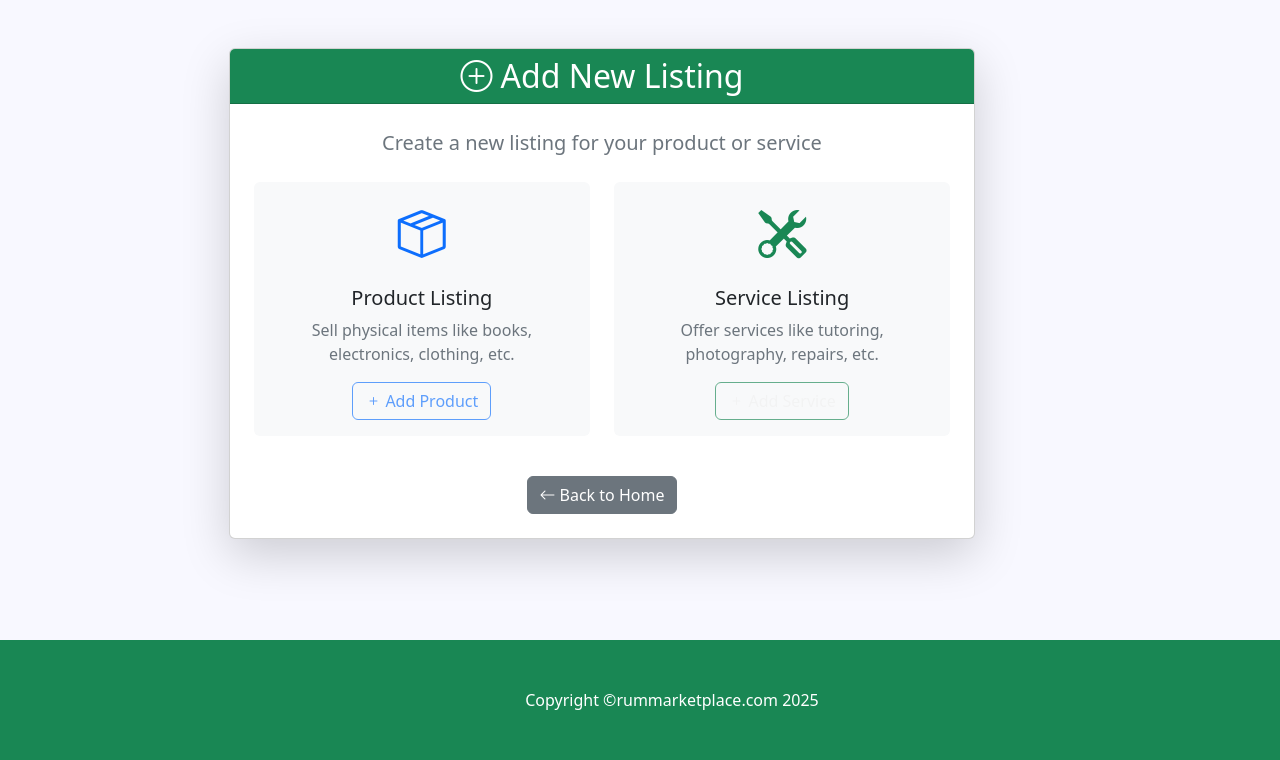
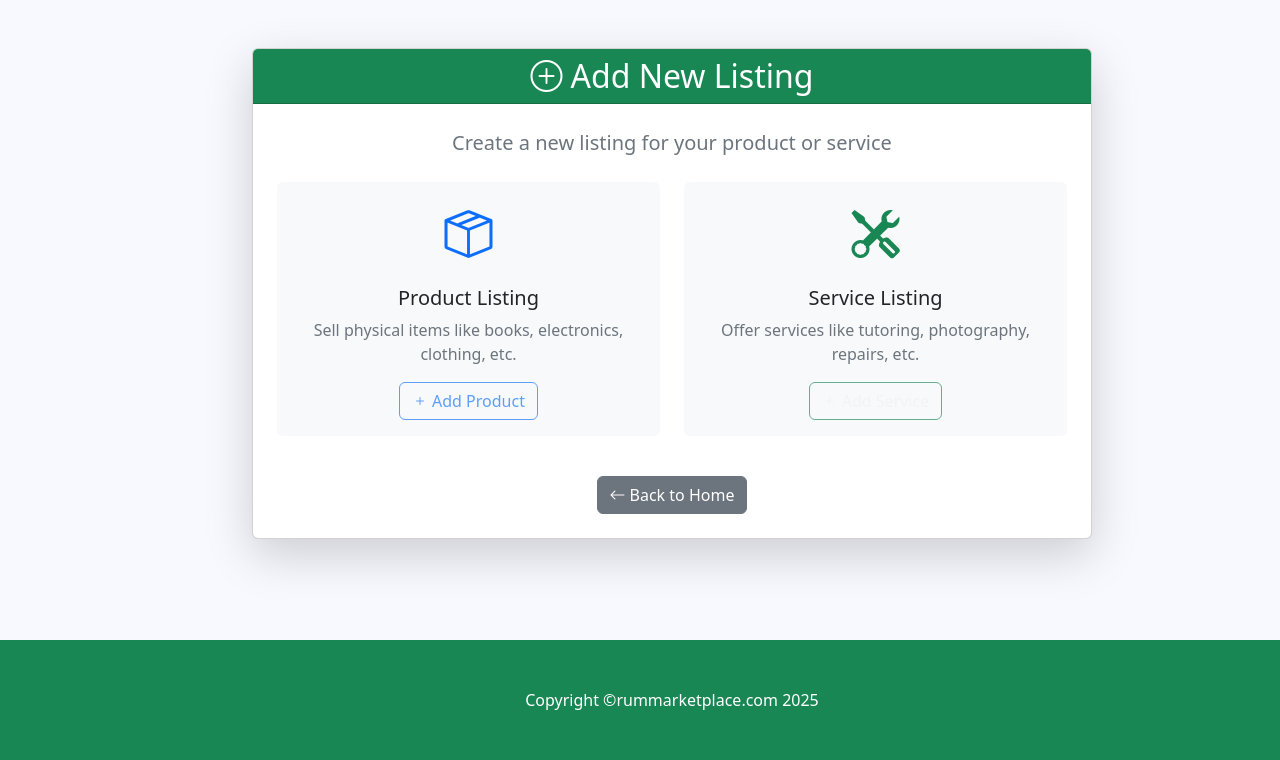
Before and after one commit to diegomartinez13/rum-marketplace, a Django app: page /add-listing/ in a window 1280 px wide. Shown: the part 76-836 px from the top of the page. Run offline with Django 5.2, Linux system fonts and the light colour scheme; some libraries are stand-ins or nearby versions.

Commit message:
[fix] new listing aligned to the center

```diff
--- a/store_app/templates/add_listing.html
+++ b/store_app/templates/add_listing.html
@@ -1,7 +1,7 @@
 {% extends 'base.html' %}
 
 {% block content %}
-<div class="container py-5">
+<div class="container-fluid align-items-center justify-content-center py-5">
   <div class="row justify-content-center">
     <div class="col-lg-8">
       <div class="card shadow-lg">
```
